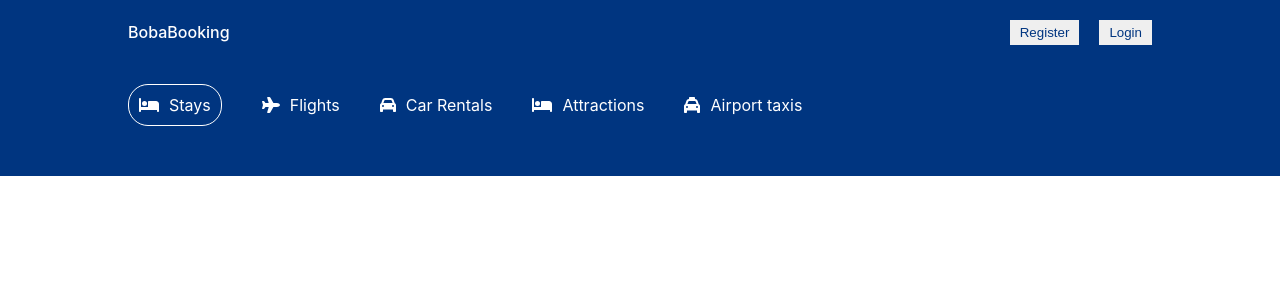
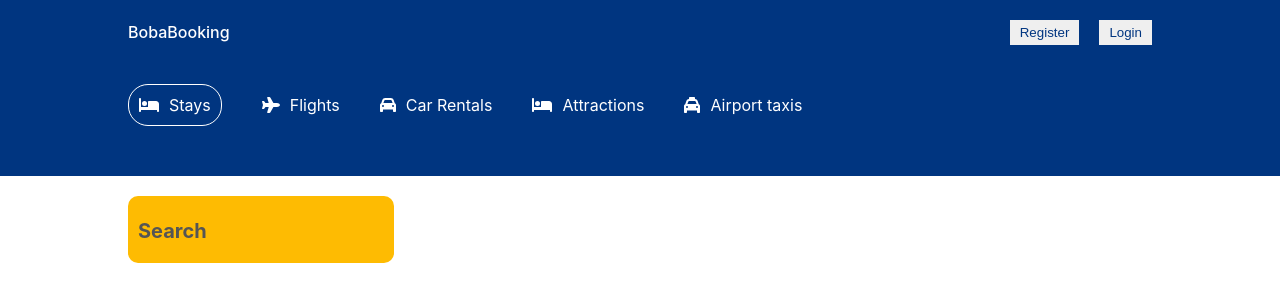
Before and after one commit to brunash/booking-app-client, a React (Create React App) app: page /hotels in a window 1280 px wide. Shown: the top 302 px of the page. Built offline with nearby package versions, Linux system fonts and the light colour scheme.

Commit message:
started work on list component

```diff
--- a/src/components/Footer/Footer.scss
+++ b/src/components/Footer/Footer.scss
@@ -17,5 +17,4 @@
              cursor: pointer;
         }
     }
-
 }
--- a/src/pages/list/List.jsx
+++ b/src/pages/list/List.jsx
@@ -1,15 +1,24 @@
 import React from 'react';
 import Header from '../../components/Header/Header';
 import NavBar from '../../components/NavBar/NavBar';
+import './List.scss';
 
 const List = () => {
     return (
-        <div>
-            <NavBar/>
-            {/* type list modifies the header component for this particular page  */}
-            <Header type="list"/>
+      <div>
+        <NavBar />
+        {/* type list modifies the header component for this particular page  */}
+        <Header type="list" />
+        <div className="list">
+          <div className="list__wrapper">
+            <div className="list__search">
+                <h1 className='list__search--title'>Search</h1>
+            </div>
+            <div className="list__result"></div>
+          </div>
         </div>
-    )
+      </div>
+    );
 }
 
 export default List;
--- /dev/null
+++ b/src/pages/list/List.scss
@@ -0,0 +1,29 @@
+.list {
+    display: flex;
+    justify-content: center;
+    margin-top: 20px;
+    &__wrapper {
+        width: 100%;
+        max-width: 1024px;
+        display: flex;
+        gap: 20px;
+    }
+    &__search{
+    flex:1;
+    background-color: #febb02;
+    padding: 10px;
+    border-radius: 10px;
+    position: sticky;
+    top: 10px;
+    &--title {
+        font-size: 20px;
+        color: #555;
+        margin-bottom: 10px;
+    }
+}
+}
+
+
+.list__result{
+    flex:3;
+}
```
